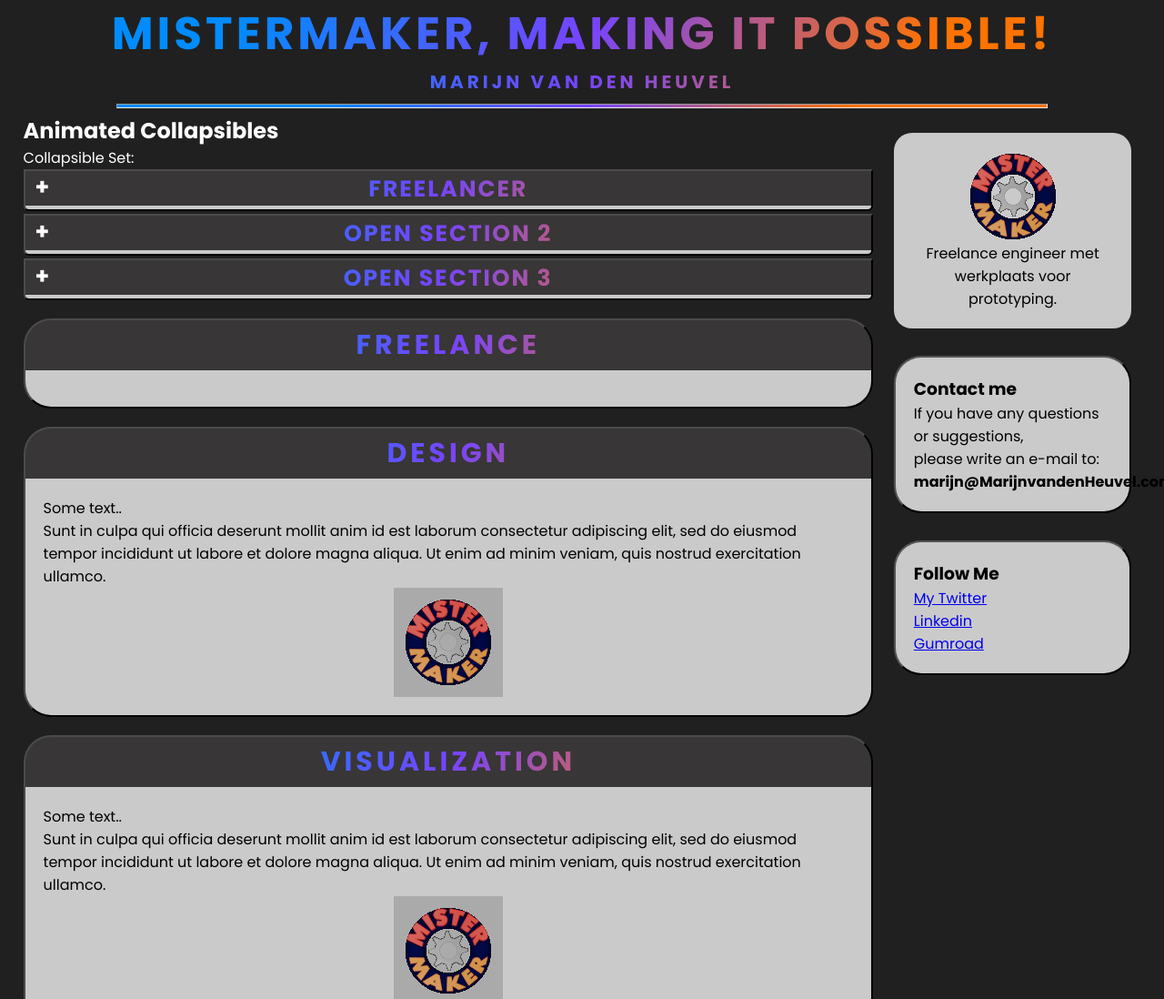
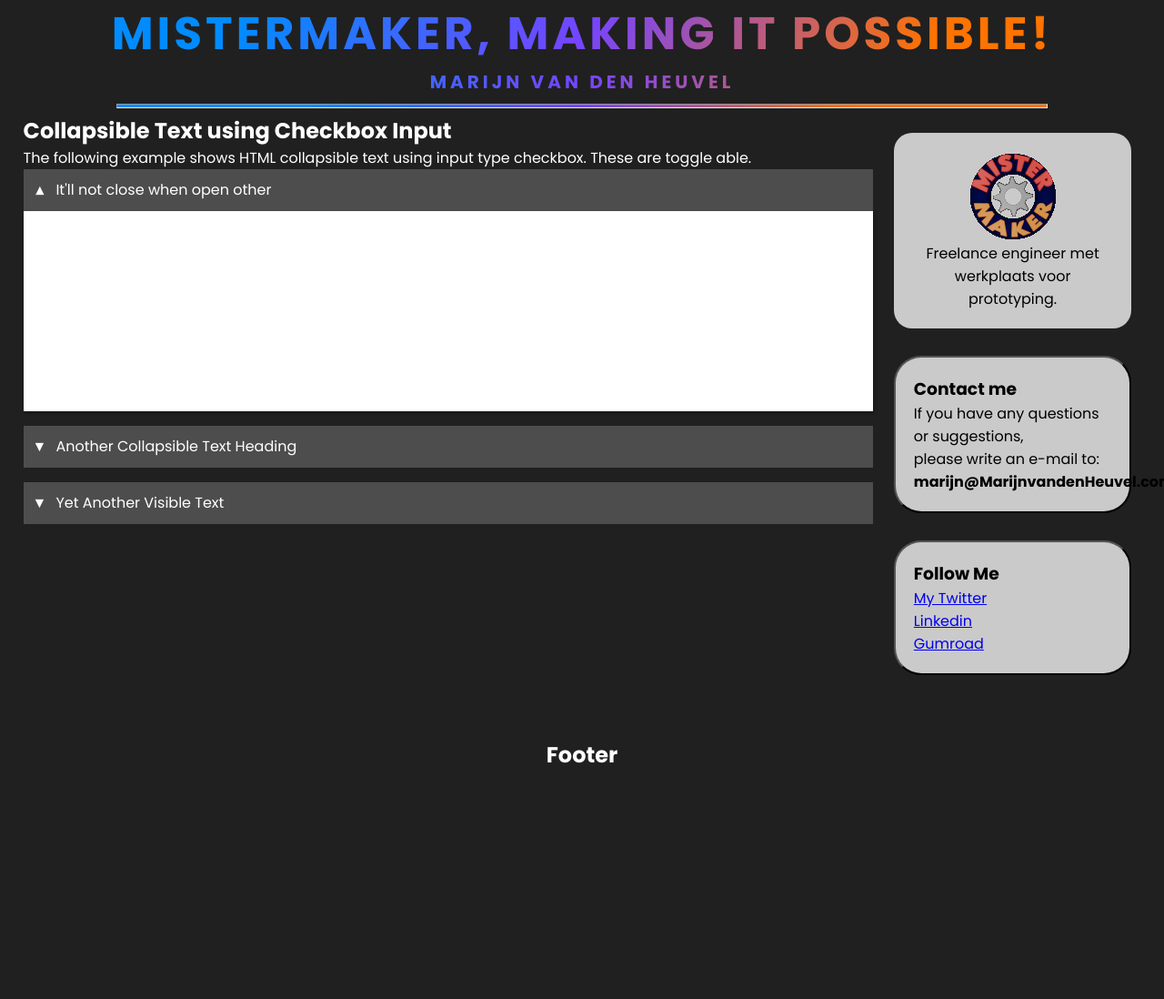
Before and after one commit to MisterMakerNL/MisterMakerNL.github.io, a plain HTML site: page index.html in a window 1280 px wide. Shown: the top 1098 px of the page at 91% size. After the commit the page ends 867 px from the top, so only its background shows below. Drawn offline with Linux system fonts and the light colour scheme.

Commit message:
no javascript

```diff
--- a/index.html
+++ b/index.html
@@ -2,11 +2,12 @@
 <html>
 
 <head>
-    <meta charset="UTF-8">
+    <meta charset="UTF-8" />
+    <meta http-equiv="X-UA-Compatible" content="IE=edge,chrome=1">
+    <meta name="viewport" content="width=device-width, initial-scale=1.0">
     <title>MisterMaker Freelancer</title>
     <!----CSS link----->
     <link rel="stylesheet" href="style.css">
-    <meta name="viewport" content="width=device-width, initial-scale=1">
 
 </head>
 <body>
@@ -21,74 +22,46 @@
 
 <div class="row">
   <div class="leftcolumn">
-    <h2>Animated Collapsibles</h2>
-    <p>Collapsible Set:</p>
-    <button class="collapsible"><h2>Freelancer</h2></button>
 
-    <div class="content">
-        <p>Need some extra hands to help with your mechanical engineering projects? Or have a project that you can't do yourself? <br>
-            I am available to work from home or on location. My work area is around Tilburg, Eindhoven and 's Hertogenbosch see this  <a href="/img/werkgebied.png" target="_blank">map!</a> <br>
-        <br>My qualifications are:</p>
-        <ul>
-        <li>Mechanical engineering specialised in design and innovation. MBO+HBO WTB</li>
-        <li>International Welding Technologist(iwt)</li><br>
+    <h2> Collapsible Text using Checkbox Input    </h2>
 
-        <p> I do a lot of CAD work, done for customers and for multiple years as an employee.
-            I recently became involved in to <a href="https://en.wikipedia.org/wiki/FreeCAD" target="_blank">FreeCAD</a> as this CAD program shows a lot of potential,
-            and does not have the Vendor lock issues that other CAD software has. It enables me to suit the software to my needs. <br>
+    <p> The following example shows HTML collapsible text using input type checkbox. These are toggle able. </p>
 
-            I have worked with the following CAD programs:</p>
-            <ul>
-                <li>FreeCAD</li>
-                <li>Solidworks</li>
-                <li>Fusion360</li>
-                <li>Solid Edge</li>
-                <li>Autocad</li>
-                <li>Inventor</li>
-                <li>Catia V5</li>
-                <li>Pro/e</li>
-            </ul><br>
-            <p> Projects I worked on:
-        <ul>
-            <li>Industrial Pumps</li>
-            <li>Scissor lift</li>
-            <li>Office automation</li>
-            <li>Furniture (also self made)</li>
 
-        </ul>
-        </p>
-    </div>
+    <section class="accordion">
+      <input type="checkbox" name="collapse" id="handle4" checked="checked">
+      <h2 class="handle">
+        <label for="handle4">It'll not close when open other</label>
+      </h2>
+      <div class="content">
+        <p><strong>Lorem ipsum dolor:</strong> Lorem ipsum dolor sit amet, consectetur adipiscing elit, sed do eiusmod tempor incididunt ut labore et dolore magna aliqua. Ut enim ad minim veniam, quis nostrud exercitation ullamco laboris nisi ut aliquip ex ea commodo consequat. Duis aute irure dolor in reprehenderit in voluptate velit esse cillum dolore eu fugiat nulla pariatur. </p>
+        <p>Excepteur sint occaecat cupidatat non proident, sunt in culpa qui officia deserunt mollit anim id est laborum.</p>
 
-    <button class="collapsible"><h2>Open Section 2</h2></button>
-    <div class="content">
-      <p>Lorem ipsum dolor sit amet, consectetur adipisicing elit, sed do eiusmod tempor incididunt ut labore et dolore magna aliqua. Ut enim ad minim veniam, quis nostrud exercitation ullamco laboris nisi ut aliquip ex ea commodo consequat.</p>
-    </div>
-    <button class="collapsible"><h2>Open Section 3</h2></button>
-    <div class="content">
-      <p>Lorem ipsum dolor sit amet, consectetur adipisicing elit, sed do eiusmod tempor incididunt ut labore et dolore magna aliqua. Ut enim ad minim veniam, quis nostrud exercitation ullamco laboris nisi ut aliquip ex ea commodo consequat.</p>
-    </div>
-    <div class="headpost"><h1>Freelance</h1></div>
-    <div class="post">
+      </div>
+    </section>
 
-    </div>
-    <div class="headpost"><h1>Design</h1></div>
-    <div class="post">
-      <p>Some text..</p>
-      <p>Sunt in culpa qui officia deserunt mollit anim id est laborum consectetur adipiscing elit, sed do eiusmod tempor incididunt ut labore et dolore magna aliqua. Ut enim ad minim veniam, quis nostrud exercitation ullamco.</p>
-      <div class="img"><img src="./img/logo.gif" class="cardimg"></div>
-    </div>
-    <div class="headpost"><h1>Visualization</h1></div>
-    <div class="post">
-      <p>Some text..</p>
-      <p>Sunt in culpa qui officia deserunt mollit anim id est laborum consectetur adipiscing elit, sed do eiusmod tempor incididunt ut labore et dolore magna aliqua. Ut enim ad minim veniam, quis nostrud exercitation ullamco.</p>
-      <div class="img"><img src="./img/logo.gif" class="cardimg"></div>
-    </div>
-    <div class="headpost"><h1>Prototyping</h1></div>
-    <div class="post">
-      <p>Some text..</p>
-      <p>Sunt in culpa qui officia deserunt mollit anim id est laborum consectetur adipiscing elit, sed do eiusmod tempor incididunt ut labore et dolore magna aliqua. Ut enim ad minim veniam, quis nostrud exercitation ullamco.</p>
-      <div class="img"><img src="./img/logo.gif" class="cardimg"></div>
-    </div>
+    <section class="accordion">
+      <input type="checkbox" name="collapse" id="handle5">
+      <h2 class="handle">
+        <label for="handle5">Another Collapsible Text Heading</label>
+      </h2>
+      <div class="content">
+        <p>Lorem ipsum dolor sit amet, consectetur adipiscing elit, sed do eiusmod tempor incididunt ut labore et dolore magna aliqua. Ut enim ad minim veniam, quis nostrud exercitation ullamco laboris nisi ut aliquip ex ea commodo consequat. Duis aute irure dolor in reprehenderit in voluptate velit esse cillum dolore eu fugiat nulla pariatur. </p>
+        <p>Excepteur sint occaecat cupidatat non proident, sunt in culpa qui officia deserunt mollit anim id est laborum.</p>
+      </div>
+    </section>
+
+    <section class="accordion">
+      <input type="checkbox" name="collapse" id="handle6">
+      <h2 class="handle">
+        <label for="handle6">Yet Another Visible Text</label>
+      </h2>
+      <div class="content">
+         <p>Lorem ipsum dolor sit amet, consectetur adipiscing elit, sed do eiusmod tempor incididunt ut labore et dolore magna aliqua. Ut enim ad minim veniam, quis nostrud exercitation ullamco laboris nisi ut aliquip ex ea commodo consequat. Duis aute irure dolor in reprehenderit in voluptate velit esse cillum dolore eu fugiat nulla pariatur. </p>
+        <p>Excepteur sint occaecat cupidatat non proident, sunt in culpa qui officia deserunt mollit anim id est laborum.</p>
+      </div>
+    </section>
+
   </div>
   <div class="rightcolumn">
     <div class="aboutme">
--- a/style.css
+++ b/style.css
@@ -91,66 +91,99 @@ hr  {
     margin-right: auto;
 }
 
+/* accordion */
 
-.collapsible h2 {
-    text-align: center;
-    color: #1f1f25;
-    font-size: 25px;
-    text-transform: uppercase;
-    letter-spacing: 2px;
-    background: linear-gradient(120deg, #008cff 20.69%, #7644ff 50.19%,#ff7300 79.69%);
-    -webkit-background-clip: text;
-    -webkit-text-fill-color: transparent;
-    margin: -40px 0px;
-    padding-top: 40px;
-}
+/*
+ CSS for the main interaction
+*/
+.accordion > input[name="collapse"] {
+    display: none;
+
+    /*position: absolute;
+    left: -100vw;*/
+  }
+
+  .accordion label,
+  .accordion .content{
+   max-width: 100%;
+    margin: 0 auto;
+   }
 
 
-.collapsible {
-    background-color: #383636;
-    border-radius: 0px 0px 0px 0px;
-    border-style: outset;
-    border-color: #4b4b4b;
-    border-width: 2px 2px 0px 2px;
+  .accordion .content {
+    background: #fff;
+    overflow: hidden;
+    height: 0;
+    transition: 0.5s;
+    box-shadow: 1px 2px 4px rgba(0, 0, 0, 0.3);
+  }
+
+  .accordion > input[name="collapse"]:checked ~ .content {
+    height: 380px;
+    transition: height 0.5s;
+  }
+
+  .accordion label {
+    display: block;
+
+  }
+
+  /* For Desktop */
+  @media only screen and (min-width: 620px){
+  .accordion > input[name="collapse"]:checked ~ .content {
+    height: 220px;
+  }
+
+  }
+
+  .accordion {
+    margin-bottom: 1em;
+  }
+
+  .accordion > input[name="collapse"]:checked ~ .content {
+    border-top: 0;
+    transition: 0.3s;
+  }
+
+  .accordion .handle {
+    margin: 0;
+    font-size: 16px;
+
+  }
+
+  .accordion label {
+    color: #fff;
     cursor: pointer;
-    width: 100%;
-    color: #fff;
+    font-weight: normal;
+    padding: 10px;
+    background: #4d4d4d;
+    user-select: none;
+
+  }
+
+  .accordion label:hover,
+  .accordion label:focus {
+    background: #252525;
+  }
+
+  .accordion .handle label:before {
+    content: "▼";
     display: inline-block;
-   }
+    margin-right: 10px;
+    font-size: 1em;
+    line-height: 1.556em;
+    vertical-align: middle;
+    transition: 0.4s;
 
-  .active, .collapsible:hover {
-    background-color: #4b4b4b;
+  }
+
+  .accordion > input[name="collapse"]:checked ~ .handle label:before {
+      transform: rotate(180deg);
+      transform-origin: center;
+      transition: 1s;
   }
 
 
-  .collapsible:after {
-    content: '\002B';
-    color: white;
-    font-size: 25px;
-    font-weight: bold;
-    float:left;
-    margin-left: 5px;
-    margin-right: 5px;
-  }
-
-  .active:after {
-    content: "\2212";
-  }
-
-
-  .content {
-    background-color: #cacaca;
-    margin-bottom: 3px;
-    padding: 2px 25px;
-    border-style: outset;
-    border-radius: 0px 0px 20px 20px;
-    color: #000000;
-    border-color: #4b4b4b;
-    border-width: 0px 2px 2px 2px;
-    max-height: 0;
-    overflow: hidden;
-    transition: max-height 0.2s ease-out;
-  }
 /* Right column */
 .rightcolumn {
   float: left;
--- /dev/null
+++ b/test accordion/demo.css
@@ -0,0 +1,259 @@
+
+/* ******************************************************
+	Author URI: https://codeconvey.com/
+	Demo Purpose Only - May not require to add.
+	font-family: "Raleway",sans-serif;
+*********************************************************/
+
+@import url('https://fonts.googleapis.com/css?family=Raleway:400,500,600,700,800,900');
+
+
+
+html {
+  box-sizing: border-box;
+}
+*, *:before, *:after {
+  box-sizing: inherit;
+}
+
+article, header, section, aside, details, figcaption, figure, footer, header, hgroup, main, nav, section, summary {
+    display: block;
+}
+body {
+    background:#ccc none repeat scroll 0 0;
+    color: #222;
+    font-size: 100%;
+    line-height: 24px;
+    margin: 0;
+	padding:0;
+	font-family: "Raleway",sans-serif;
+}
+a{
+	font-family: "Raleway",sans-serif;
+	text-decoration: none;
+	outline: none;
+}
+a:hover, a:focus {
+	color: #373e18;
+}
+section {
+    float: left;
+    width: 100%;
+
+}
+h2 {
+    color: #1a0e0e;
+    font-size: 26px;
+    font-weight: 700;
+    margin: 0;
+    line-height: normal;
+	text-transform:uppercase;
+}
+h2 span {
+    display: block;
+    padding: 0;
+    font-size: 18px;
+    opacity: 0.7;
+    margin-top: 5px;
+	text-transform:uppercase;
+}
+
+#float-right{
+	float:right;
+}
+
+/* ******************************************************
+	Script Top
+*********************************************************/
+
+.ScriptTop {
+    background: #fff none repeat scroll 0 0;
+    float: left;
+    font-size: 0.69em;
+    font-weight: 600;
+    line-height: 2.2;
+    padding: 12px 0;
+    text-transform: uppercase;
+    width: 100%;
+}
+
+/* To Navigation Style 1*/
+.ScriptTop ul {
+    margin: 24px 0;
+    padding: 0;
+    text-align: left;
+}
+.ScriptTop li{
+	list-style:none;
+	display:inline-block;
+}
+.ScriptTop li a {
+    background: #6a4aed none repeat scroll 0 0;
+    color: #fff;
+    display: inline-block;
+    font-size: 14px;
+    font-weight: 600;
+    padding: 5px 18px;
+    text-decoration: none;
+    text-transform: capitalize;
+}
+.ScriptTop li a:hover{
+	background:#000;
+	color:#fff;
+}
+
+
+/* ******************************************************
+	Script Header
+*********************************************************/
+
+.ScriptHeader {
+    float: left;
+    width: 100%;
+    padding: 2em 0;
+}
+.rt-heading {
+    margin: 0 auto;
+	text-align:center;
+}
+.Scriptcontent{
+	line-height:28px;
+}
+.ScriptHeader h1{
+	font-family: "brandon-grotesque", "Brandon Grotesque", "Source Sans Pro", "Segoe UI", Frutiger, "Frutiger Linotype", "Dejavu Sans", "Helvetica Neue", Arial, sans-serif;
+  text-rendering: optimizeLegibility;
+  -webkit-font-smoothing: antialiased;
+    color: #6a4aed;
+    font-size: 26px;
+    font-weight: 700;
+    margin: 0;
+    line-height: normal;
+
+}
+.ScriptHeader h2 {
+    color: #312c8f;
+    font-size: 20px;
+    font-weight: 400;
+    margin: 5px 0 0;
+    line-height: normal;
+
+}
+.ScriptHeader h1 span {
+    display: block;
+    padding: 0;
+    font-size: 22px;
+    opacity: 0.7;
+    margin-top: 5px;
+
+}
+.ScriptHeader span {
+    display: block;
+    padding: 0;
+    font-size: 22px;
+    opacity: 0.7;
+    margin-top: 5px;
+}
+
+
+
+
+/* ******************************************************
+	Live Demo
+*********************************************************/
+
+
+
+
+
+/* ******************************************************
+	Responsive Grids
+*********************************************************/
+
+.rt-container {
+	margin: 0 auto;
+	padding-left:12px;
+	padding-right:12px;
+}
+.rt-row:before, .rt-row:after {
+  display: table;
+  line-height: 0;
+  content: "";
+}
+
+.rt-row:after {
+  clear: both;
+}
+[class^="col-rt-"] {
+  box-sizing: border-box;
+  -webkit-box-sizing: border-box;
+  -moz-box-sizing: border-box;
+  -o-box-sizing: border-box;
+  -ms-box-sizing: border-box;
+  padding: 0 15px;
+  min-height: 1px;
+  position: relative;
+}
+
+
+@media (min-width: 768px) {
+  .rt-container {
+    width: 750px;
+  }
+  [class^="col-rt-"] {
+    float: left;
+    width: 49.9999999999%;
+  }
+  .col-rt-6, .col-rt-12 {
+    width: 100%;
+  }
+
+}
+
+@media (min-width: 1200px) {
+	.rt-container {
+		width: 1170px;
+	}
+	.col-rt-1 {
+		width:16.6%;
+	}
+	.col-rt-2 {
+		width:30.33%;
+	}
+	.col-rt-3 {
+		width:50%;
+	}
+	.col-rt-4 {
+		width: 67.664%;
+	}
+	.col-rt-5 {
+		width: 83.33%;
+	}
+
+
+}
+
+@media only screen and (min-width:240px) and (max-width: 768px){
+	 .ScriptTop h1, .ScriptTop ul {
+		text-align: center;
+	}
+	.ScriptTop h1{
+		margin-top:0;
+		margin-bottom:15px;
+	}
+	.ScriptTop ul{
+		 margin-top:12px;
+	}
+
+	.ScriptHeader h1,
+	.ScriptHeader h2,
+	.scriptnav ul{
+		text-align:center;
+	}
+	.scriptnav ul{
+		 margin-top:12px;
+	}
+	#float-right{
+		float:none;
+	}
+
+}
```
Also changed, not shown: test accordion/index.html (added, +113 -0 lines), test accordion/style.css (added, +132 -0 lines), test accordion/info.txt (added), 1 other file.
